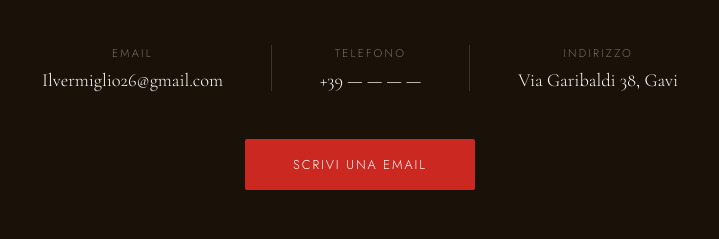
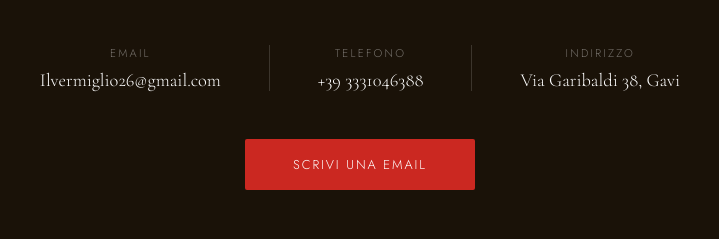
Before and after one commit to capotostomichele-hue/IlVermiglio, a plain HTML site: page index.html in a window 1280 px wide. Shown: the part 3465-3704 px from the top of the page, 280-999 px from the left. Drawn offline with nearby package versions, Linux system fonts and the light colour scheme.

Commit message:
Update index.html

```diff
--- a/index.html
+++ b/index.html
@@ -567,7 +567,7 @@
     <div class="contact-divider"></div>
     <div class="contact-method">
       <span class="label"><span data-it>Telefono</span><span data-en>Phone</span></span>
-      <span class="value">+39 — — — —</span>
+      <span class="value">+39 3331046388</span>
     </div>
     <div class="contact-divider"></div>
     <div class="contact-method">
```
